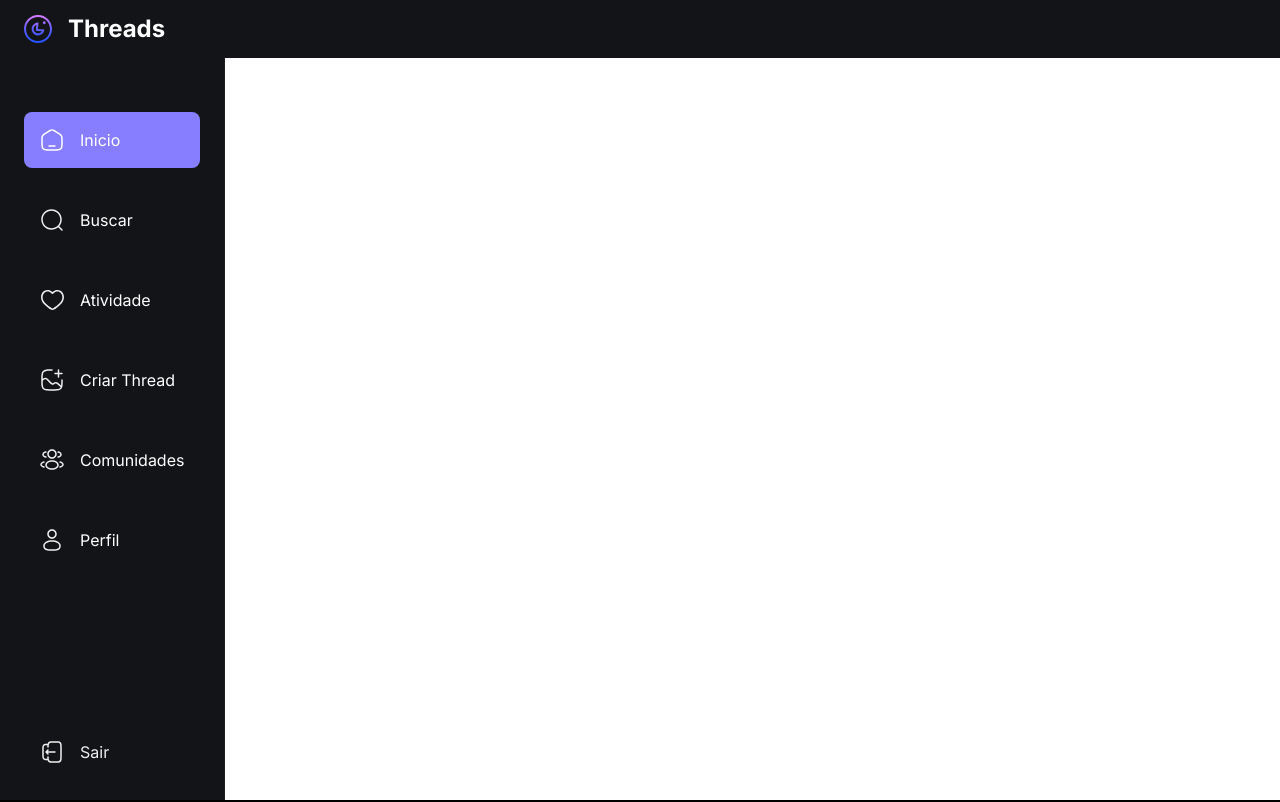
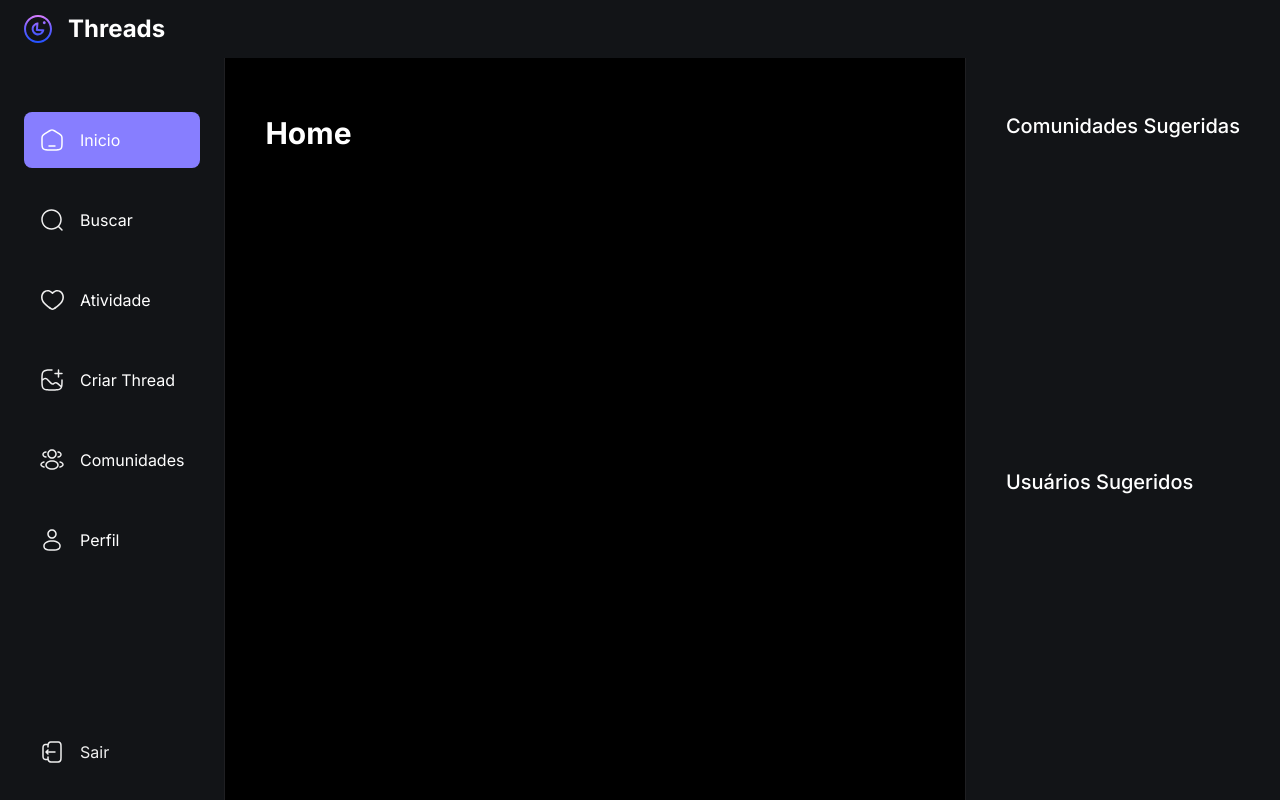
Before and after one commit to jmaz-dev/threads-next, a Next.js app: page / in a window 1280 px wide. Shown: the top 802 px of the page. Built offline with nearby package versions, Linux system fonts and the light colour scheme; no server answers.

Commit message:
finish layout

```diff
--- a/app/(root)/layout.tsx
+++ b/app/(root)/layout.tsx
@@ -20,7 +20,7 @@
    <html lang="en">
     <body className={inter.className}>
      <Topbar />
-     <main>
+     <main className="flex flex-row">
       <LeftSidebar />
       <section className="main-container">
        <div className="w-full max-w-4xl">{children}</div>
--- a/app/components/shared/RightSidebar.tsx
+++ b/app/components/shared/RightSidebar.tsx
@@ -1,4 +1,13 @@
 function RightSidebar() {
- return <h1>RightSidebar</h1>;
+ return (
+  <section className="custom-scrollbar rightsidebar">
+   <div className="flex flex-1 flex-col justify-start">
+    <h3 className="text-heading4-medium text-light-1">Comunidades Sugeridas</h3>
+   </div>
+   <div className="flex flex-1 flex-col justify-start">
+    <h3 className="text-heading4-medium text-light-1">Usuários Sugeridos</h3>
+   </div>
+  </section>
+ );
 }
 export default RightSidebar;
--- a/app/components/shared/Topbar.tsx
+++ b/app/components/shared/Topbar.tsx
@@ -1,6 +1,7 @@
 import Image from "next/image";
 import Link from "next/link";
 import { SignedIn, SignOutButton, OrganizationSwitcher } from "@clerk/nextjs";
+import { dark } from "@clerk/themes";
 function Topbar() {
  return (
   <>
@@ -21,6 +22,7 @@
      </div>
      <OrganizationSwitcher
       appearance={{
+       baseTheme: dark,
        elements: {
         organizationSwitcherTrigger: "py-2 px-4",
        },
```
